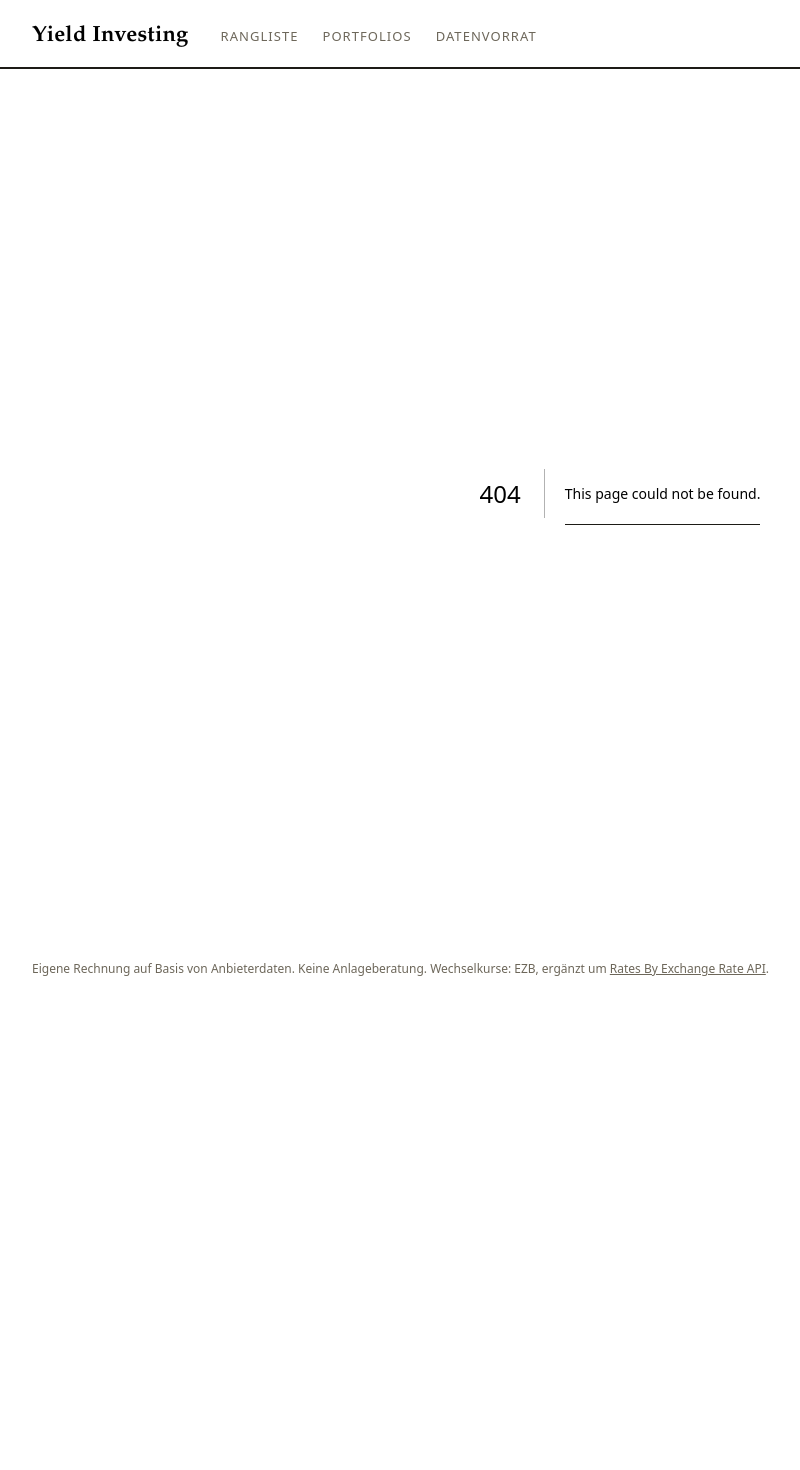
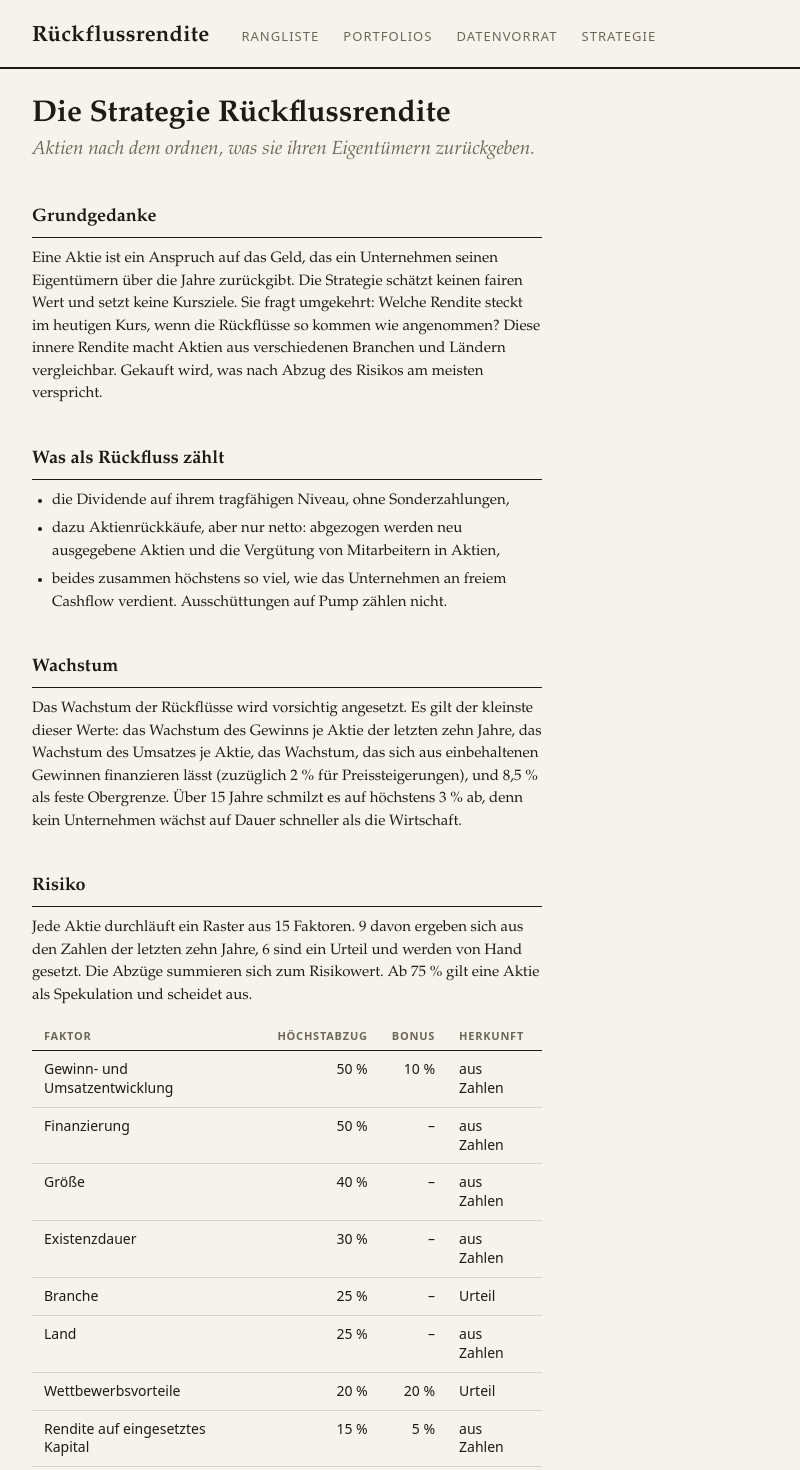
Before and after one commit to schowave/investing, a Next.js app: page /strategie in a window 1280 px wide. Before the commit this address had no page. Shown: the top 1470 px of the page, without its empty margins (0-800 px from the left). Before the commit the page ends 1010 px from the top, so only its background shows below. Built offline with nearby package versions, Linux system fonts and the light colour scheme.

Commit message:
Eigener Auftritt als Strategie Rückflussrendite
Eigener Name, Seite Strategie mit Regeln, Grenzen und Herkunft in eigenen
Worten. Die Datenbankverbindung der Oberfläche wird nach Codeänderungen
im Entwicklungsmodus ersetzt.

```diff
--- a/scripts/import-isin.ts
+++ b/scripts/import-isin.ts
@@ -1,7 +1,7 @@
 // Lädt einzelne Aktien über ihre ISIN und nimmt sie auf die Watchlist (Tarif "Fundamentals" nötig, 11 Abrufe je Aktie).
 // Aufruf: npm run import:isin -- GB0004544929 US16119P1084
 //         npm run import:isin -- --datei positionen.txt     eine ISIN je Zeile; weiterer Text in der Zeile wird ignoriert
-// Gedacht für die Positionen der Wikifolios: dort die Portfolio-Tabelle kopieren und als Textdatei speichern.
+// Gedacht für Listen aus einem Depot oder einem fremden Portfolio: Tabelle kopieren und als Textdatei speichern.
 
 import { readFileSync } from "node:fs";
 import { Database } from "../src/data/db.ts";
--- a/scripts/schedule.ts
+++ b/scripts/schedule.ts
@@ -8,7 +8,7 @@ import { existsSync, mkdirSync, rmSync, writeFileSync } from "node:fs";
 import { homedir, userInfo } from "node:os";
 import { join } from "node:path";
 
-const LABEL = "de.yield-investing.sync";
+const LABEL = "de.schowave.investing.sync";
 const plistPath = join(homedir(), "Library", "LaunchAgents", `${LABEL}.plist`);
 const domain = `gui/${userInfo().uid}`;
 const project = process.cwd();
--- /dev/null
+++ b/src/app/brand.ts
@@ -0,0 +1,4 @@
+// Name der Strategie in der Oberfläche. Hier ändern, wenn sie anders heißen soll.
+
+export const STRATEGY_NAME = "Rückflussrendite";
+export const STRATEGY_CLAIM = "Aktien nach dem ordnen, was sie ihren Eigentümern zurückgeben.";
--- a/src/app/globals.css
+++ b/src/app/globals.css
@@ -58,8 +58,8 @@ tbody tr:hover td { background: var(--surface); }
 td small, .sub { display: block; color: var(--muted); font-size: 12px; }
 .name { font: 600 16px/1.25 "Iowan Old Style", "Palatino Linotype", Palatino, Georgia, serif; text-decoration: none; }
 .name:hover { text-decoration: underline; }
-.yield { font-weight: 700; font-size: 16px; color: var(--accent); }
-.below .yield { color: var(--muted); }
+.return { font-weight: 700; font-size: 16px; color: var(--accent); }
+.below .return { color: var(--muted); }
 tr.threshold td { padding: 4px 12px; font-size: 11px; text-transform: uppercase; letter-spacing: 0.08em; color: var(--warn); background: var(--warn-soft); border-bottom: 1px solid var(--warn); }
 
 .tag { display: inline-block; padding: 1px 8px; border-radius: 999px; font-size: 12px; white-space: nowrap; background: var(--accent-soft); color: var(--accent); }
@@ -110,3 +110,10 @@ button.danger:hover { background: var(--bad); color: var(--paper); }
 .legend span::before { content: ""; display: inline-block; width: 10px; height: 6px; margin-right: 6px; background: var(--muted); vertical-align: middle; }
 .legend span.target::before { background: var(--accent); }
 .columns { display: grid; grid-template-columns: repeat(auto-fit, minmax(320px, 1fr)); gap: 0 40px; }
+
+.prose { max-width: 68ch; }
+.prose p { margin: 0 0 14px; }
+.prose ul { margin: 0 0 14px; padding-left: 20px; }
+.prose li { margin-bottom: 6px; }
+.formula { font: 15px/1.5 ui-monospace, "SF Mono", Menlo, monospace; padding: 10px 14px; margin: 0 0 14px; background: var(--surface); border-left: 3px solid var(--accent); overflow-x: auto; white-space: nowrap; }
+.claim { font-size: 19px; font-style: italic; color: var(--muted); margin: 0 0 24px; max-width: 60ch; }
--- a/src/app/layout.tsx
+++ b/src/app/layout.tsx
@@ -1,9 +1,10 @@
 import type { Metadata } from "next";
 import Link from "next/link";
 import type { ReactNode } from "react";
+import { STRATEGY_NAME } from "./brand.ts";
 import "./globals.css";
 
-export const metadata: Metadata = { title: "Yield Investing", description: "Rangliste nach innerer Rendite" };
+export const metadata: Metadata = { title: STRATEGY_NAME, description: "Aktien nach innerer Rendite und Risiko ordnen" };
 
 export default function RootLayout({ children }: { children: ReactNode }) {
   return (
@@ -11,12 +12,13 @@ export default function RootLayout({ children }: { children: ReactNode }) {
       <body>
         <header className="masthead">
           <Link href="/" className="brand">
-            Yield Investing
+            {STRATEGY_NAME}
           </Link>
           <nav>
             <Link href="/">Rangliste</Link>
             <Link href="/portfolio">Portfolios</Link>
             <Link href="/vorrat">Datenvorrat</Link>
+            <Link href="/strategie">Strategie</Link>
           </nav>
         </header>
         <main>{children}</main>
--- a/src/app/page.tsx
+++ b/src/app/page.tsx
@@ -32,8 +32,8 @@ export default function Ranking() {
     <>
       <h1>Rangliste</h1>
       <p className="lede">
-        Watchlist nach innerer Rendite. Solange Eingaben offen sind, ist die Rendite vorläufig und der Risikowert eine
-        Untergrenze. Kurse vom {isoDate(priceDates.at(-1) ?? null)}.
+        Die Watchlist, geordnet nach dem, was im heutigen Kurs an Rendite steckt. Solange Eingaben offen sind, ist die
+        Rendite vorläufig und der Risikowert eine Untergrenze. Kurse vom {isoDate(priceDates.at(-1) ?? null)}.
       </p>
       <p className="meta">
         {lastSync
@@ -75,7 +75,7 @@ export default function Ranking() {
                     </small>
                   </td>
                   <td className="num">
-                    <span className="yield">{percent(base)}</span>
+                    <span className="return">{percent(base)}</span>
                     {v.returns && (
                       <small>
                         {percent(v.returns.cautious)} bis {percent(v.returns.optimistic)}
--- /dev/null
+++ b/src/app/strategie/page.tsx
@@ -0,0 +1,174 @@
+import {
+  DEFAULT_GROWTH_PARAMS, DEFAULT_PROBABILITY_PARAMS, DEFAULT_RETURN_PARAMS, DEFAULT_SCENARIO_SPREAD, EXCLUSION_SCORE,
+  PROFILE_FOCUSED, PROFILE_GLOBAL, RISK_FACTORS, RISK_FACTOR_IDS,
+} from "../../calc/index.ts";
+import { STRATEGY_CLAIM, STRATEGY_NAME } from "../brand.ts";
+import { percent } from "../format.ts";
+
+const whole = (value: number) => percent(value, 0);
+const share = (value: number | null) => (value === null ? "keine Grenze" : whole(value));
+
+export default function Strategy() {
+  const p = DEFAULT_PROBABILITY_PARAMS;
+  const judged = RISK_FACTOR_IDS.filter((id) => RISK_FACTORS[id].manual).length;
+  const example = (score: number) => percent(p.base + p.perScore * score);
+  const profiles = [
+    { label: "Basislimit je Titel", pick: (x: typeof PROFILE_FOCUSED) => percent(x.baseLimit) },
+    { label: "Mindestposition", pick: (x: typeof PROFILE_FOCUSED) => whole(x.minPosition) },
+    { label: "Mindestrendite", pick: (x: typeof PROFILE_FOCUSED) => percent(x.minReturn) },
+    { label: "Tauschschwelle", pick: (x: typeof PROFILE_FOCUSED) => `${x.swapThreshold * 100} Prozentpunkte` },
+    { label: "Neue Titel je Branche und Region", pick: (x: typeof PROFILE_FOCUSED) => (x.maxPerSectorAndRegion === null ? "keine Grenze" : `höchstens ${x.maxPerSectorAndRegion}`) },
+    { label: "Höchstanteil je Branche", pick: (x: typeof PROFILE_FOCUSED) => share(x.maxSectorShare) },
+    { label: "Höchstanteil je Region", pick: (x: typeof PROFILE_FOCUSED) => share(x.maxRegionShare) },
+  ];
+
+  return (
+    <div className="prose">
+      <h1>Die Strategie {STRATEGY_NAME}</h1>
+      <p className="claim">{STRATEGY_CLAIM}</p>
+
+      <h2>Grundgedanke</h2>
+      <p>
+        Eine Aktie ist ein Anspruch auf das Geld, das ein Unternehmen seinen Eigentümern über die Jahre zurückgibt. Die
+        Strategie schätzt keinen fairen Wert und setzt keine Kursziele. Sie fragt umgekehrt: Welche Rendite steckt im
+        heutigen Kurs, wenn die Rückflüsse so kommen wie angenommen? Diese innere Rendite macht Aktien aus
+        verschiedenen Branchen und Ländern vergleichbar. Gekauft wird, was nach Abzug des Risikos am meisten verspricht.
+      </p>
+
+      <h2>Was als Rückfluss zählt</h2>
+      <ul>
+        <li>die Dividende auf ihrem tragfähigen Niveau, ohne Sonderzahlungen,</li>
+        <li>
+          dazu Aktienrückkäufe, aber nur netto: abgezogen werden neu ausgegebene Aktien und die Vergütung von
+          Mitarbeitern in Aktien,
+        </li>
+        <li>
+          beides zusammen höchstens so viel, wie das Unternehmen an freiem Cashflow verdient. Ausschüttungen auf Pump
+          zählen nicht.
+        </li>
+      </ul>
+
+      <h2>Wachstum</h2>
+      <p>
+        Das Wachstum der Rückflüsse wird vorsichtig angesetzt. Es gilt der kleinste dieser Werte: das Wachstum des
+        Gewinns je Aktie der letzten zehn Jahre, das Wachstum des Umsatzes je Aktie, das Wachstum, das sich aus
+        einbehaltenen Gewinnen finanzieren lässt (zuzüglich {whole(DEFAULT_GROWTH_PARAMS.inflationAllowance)} für
+        Preissteigerungen), und {percent(DEFAULT_GROWTH_PARAMS.maxGrowth)} als feste Obergrenze. Über{" "}
+        {DEFAULT_RETURN_PARAMS.fadeYears} Jahre schmilzt es auf höchstens {whole(DEFAULT_RETURN_PARAMS.maxTerminalGrowth)}{" "}
+        ab, denn kein Unternehmen wächst auf Dauer schneller als die Wirtschaft.
+      </p>
+
+      <h2>Risiko</h2>
+      <p>
+        Jede Aktie durchläuft ein Raster aus {RISK_FACTOR_IDS.length} Faktoren. {RISK_FACTOR_IDS.length - judged} davon
+        ergeben sich aus den Zahlen der letzten zehn Jahre, {judged} sind ein Urteil und werden von Hand gesetzt. Die Abzüge summieren sich
+        zum Risikowert. Ab {whole(EXCLUSION_SCORE)} gilt eine Aktie als Spekulation und scheidet aus.
+      </p>
+      <div className="scroll">
+        <table>
+          <thead>
+            <tr>
+              <th>Faktor</th>
+              <th className="num">Höchstabzug</th>
+              <th className="num">Bonus</th>
+              <th>Herkunft</th>
+            </tr>
+          </thead>
+          <tbody>
+            {RISK_FACTOR_IDS.map((id) => {
+              const factor = RISK_FACTORS[id];
+              return (
+                <tr key={id}>
+                  <td>{factor.label}</td>
+                  <td className="num">{whole(factor.maxDeduction)}</td>
+                  <td className="num">{factor.bonus > 0 ? whole(factor.bonus) : "–"}</td>
+                  <td>{factor.manual ? "Urteil" : "aus Zahlen"}</td>
+                </tr>
+              );
+            })}
+          </tbody>
+        </table>
+      </div>
+      <p style={{ marginTop: 14 }}>
+        Aus dem Risikowert wird eine jährliche Wahrscheinlichkeit, dass die Rückflüsse dauerhaft ausfallen:
+      </p>
+      <p className="formula">
+        Ausfallwahrscheinlichkeit = {percent(p.base)} + {whole(p.perScore)} × Risikowert
+      </p>
+      <p>
+        Ein Risikowert von 0 % ergibt {example(0)} pro Jahr, 25 % ergeben {example(0.25)}, 50 % ergeben {example(0.5)}.
+        Diese Wahrscheinlichkeit geht direkt in die Rendite ein. Ein riskanter Titel muss also mehr abwerfen, um vor
+        einem sicheren zu stehen.
+      </p>
+
+      <h2>Bandbreite statt Punktwert</h2>
+      <p>
+        Die Annahmen sind unsicher. Deshalb steht neben jeder inneren Rendite eine Spanne: einmal mit{" "}
+        {whole(DEFAULT_SCENARIO_SPREAD.payoutFactor)} weniger Rückfluss und {DEFAULT_SCENARIO_SPREAD.growthPoints * 100}{" "}
+        Prozentpunkt weniger Wachstum, einmal mit entsprechend mehr. Liegt der vorsichtige Wert unter der Mindestrendite,
+        ist der Titel kein klarer Fall.
+      </p>
+
+      <h2>Vom Rang zum Portfolio</h2>
+      <ul>
+        <li>Aufgenommen werden nur vollständig bewertete Titel über der Mindestrendite, die besten zuerst.</li>
+        <li>Je riskanter ein Titel, desto kleiner seine Position:</li>
+      </ul>
+      <p className="formula">Positionslimit = Basislimit × (1 − Risikowert)</p>
+      <ul>
+        <li>
+          Getauscht wird nur, wenn ein neuer Titel den gehaltenen um mehr als die Tauschschwelle schlägt. Das hält die
+          Umschichtungen und ihre Kosten niedrig.
+        </li>
+        <li>
+          Es gibt keine Stop-Loss-Marken. Fällt ein Kurs bei unveränderten Aussichten, steigt die innere Rendite; das
+          ist ein Grund nachzukaufen, nicht zu verkaufen.
+        </li>
+        <li>Limits gelten beim Kauf. Eine Position, die durch Kursgewinne wächst, wird nicht gekürzt.</li>
+      </ul>
+      <div className="scroll">
+        <table>
+          <thead>
+            <tr>
+              <th>Regel</th>
+              <th className="num">fokussiert</th>
+              <th className="num">global</th>
+            </tr>
+          </thead>
+          <tbody>
+            {profiles.map((row) => (
+              <tr key={row.label}>
+                <td>{row.label}</td>
+                <td className="num">{row.pick(PROFILE_FOCUSED)}</td>
+                <td className="num">{row.pick(PROFILE_GLOBAL)}</td>
+              </tr>
+            ))}
+          </tbody>
+        </table>
+      </div>
+
+      <h2>Grenzen</h2>
+      <ul>
+        <li>Die Rendite ist eine Rechnung aus Annahmen, keine Prognose. Sie taugt zum Vergleichen, nicht als Versprechen.</li>
+        <li>
+          Die Zahlen kommen von einem Datenanbieter und enthalten Fehler, vor allem bei Hinterlegungsscheinen und nach
+          Aktiensplits. Vor einem Kauf gehören sie gegen den Geschäftsbericht geprüft.
+        </li>
+        <li>Die Zuordnung von Risikowert zu Ausfallwahrscheinlichkeit ist gesetzt, nicht an historischen Ausfällen geeicht.</li>
+        <li>Die Strategie ist nicht rückwirkend getestet. Der tägliche Verlauf wird gespeichert, um sie mit der Zeit zu prüfen.</li>
+        <li>Währungen werden nicht prognostiziert, Steuern beim Tausch nicht berücksichtigt.</li>
+      </ul>
+
+      <h2>Herkunft</h2>
+      <p>
+        Die Strategie steht in der Tradition wertorientierten Investierens. Den Gedanken, Aktien über ihre innere
+        Rendite zu ordnen und das Risiko über ein Raster von Abzügen zu fassen, verdankt sie Stefan Meißners Buch
+        „Langfristige Vermögensvermehrung mit wertorientierten Investments" und seinem Ansatz „Yield Investing". Eigene
+        Regeln sind: die Begrenzung der Rückflüsse auf den freien Cashflow, der Abzug der Vergütung in Aktien, die
+        Wachstumsgrenzen aus Umsatz und Einbehaltung, das Abschmelzen des Wachstums, die Umrechnung des Risikowerts in
+        eine Ausfallwahrscheinlichkeit, die Bandbreite und die Tauschschwelle. Diese Seite ist kein Angebot dieses
+        Autors und nicht mit ihm abgestimmt.
+      </p>
+    </div>
+  );
+}
--- a/src/app/vorrat/page.tsx
+++ b/src/app/vorrat/page.tsx
@@ -98,7 +98,7 @@ export default async function Stockpile(props: { searchParams: Promise<{ q?: str
                     </small>
                   </td>
                   <td className="num">
-                    <span className="yield">{percent(row.innerReturn)}</span>
+                    <span className="return">{percent(row.innerReturn)}</span>
                     {row.implausible && <small>unplausibel</small>}
                   </td>
                   <td className="num">
```
Also changed, not shown: src/app/server.ts (+12 -2 lines), 1 other file (tests, documents, lock files or other folders).
